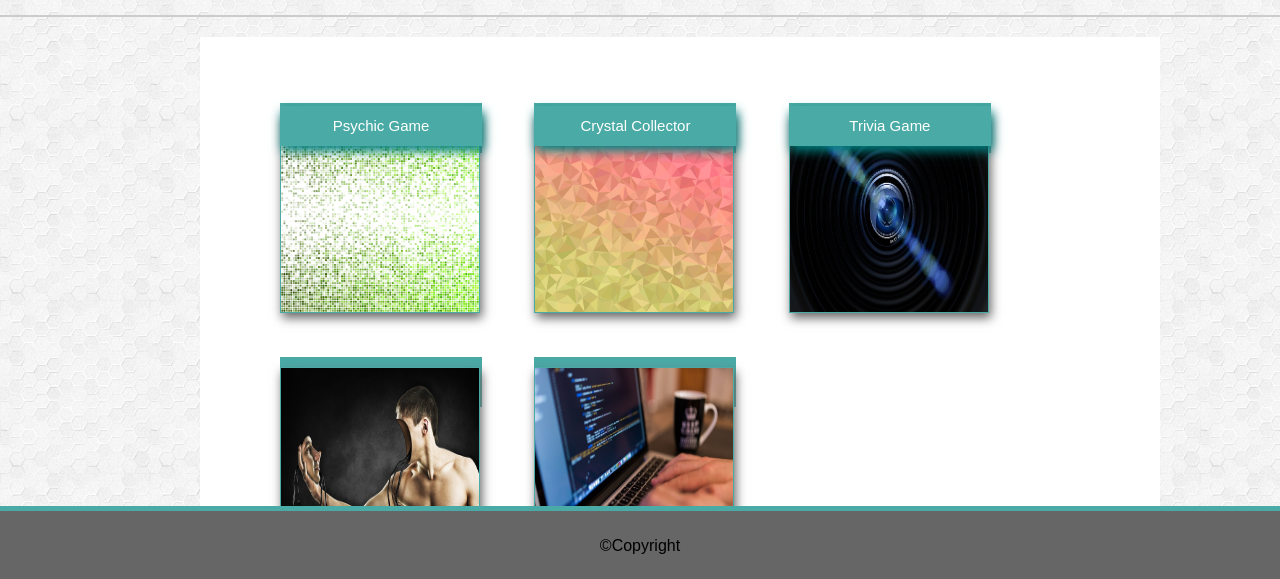
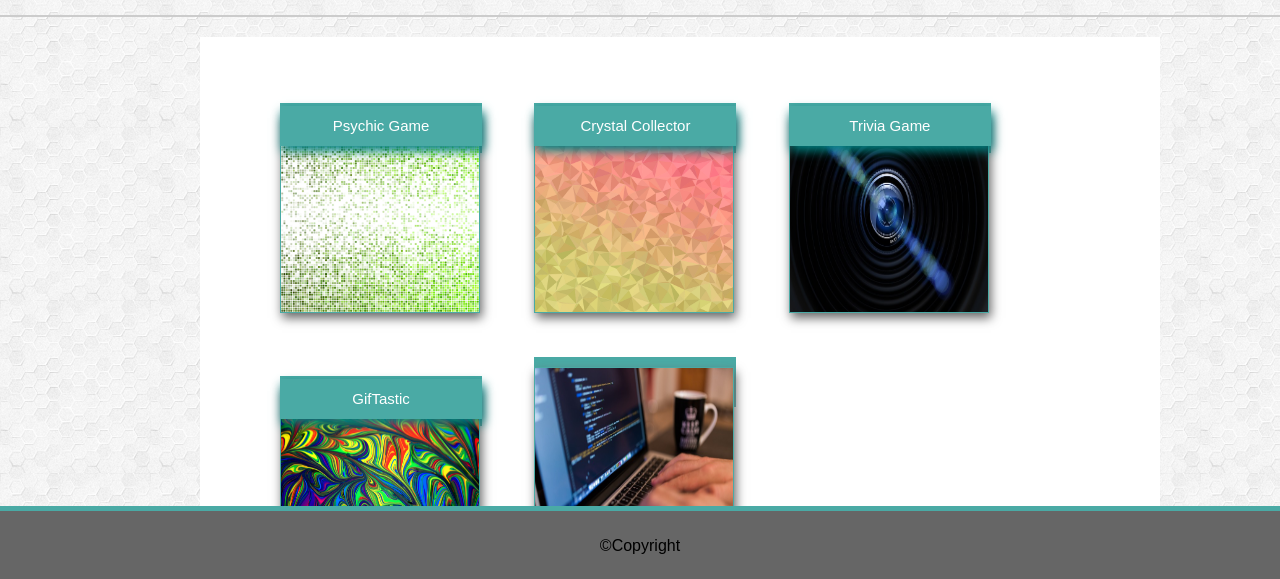
Before and after one commit to LidiaWebDev/Responsive-Portfolio, a plain HTML site: page portfolio.html in a window 1280 px wide. Shown: the part 219-798 px from the top of the page. Drawn offline with Linux system fonts and the light colour scheme.

Commit message:
with GifTastic

```diff
--- a/portfolio.html
+++ b/portfolio.html
@@ -50,8 +50,8 @@
                 <div><img class="portfolio" src="assets/images/photo3.jpg" width="200" height="200" alt="zoomlenz"><span class="comment"><a href="https://lidiawebdev.github.io/TriviaGame/">Trivia Game</a></span></div>
             </li>
             <li class="box">
-                <div><img class="portfolio" src="assets/images/photo4.jpg" width="200" height="200" alt="human"><span
-                        class="comment">Rutgers Info Widget</span></div>
+                <div><img class="portfolio" src="assets/images/background.jpg" width="200" height="200" alt="human"><span
+                        class="comment"><a href="https://lidiawebdev.github.io/GifTastic/">GifTastic</a></span></div>
             </li>
             <li class="box">
                 <div><img class="portfolio" src="assets/images/photo5.jpg" width="200" height="200" alt="code"><span
```
Also changed, not shown: assets/images/background.jpg (added), 2 other files.
